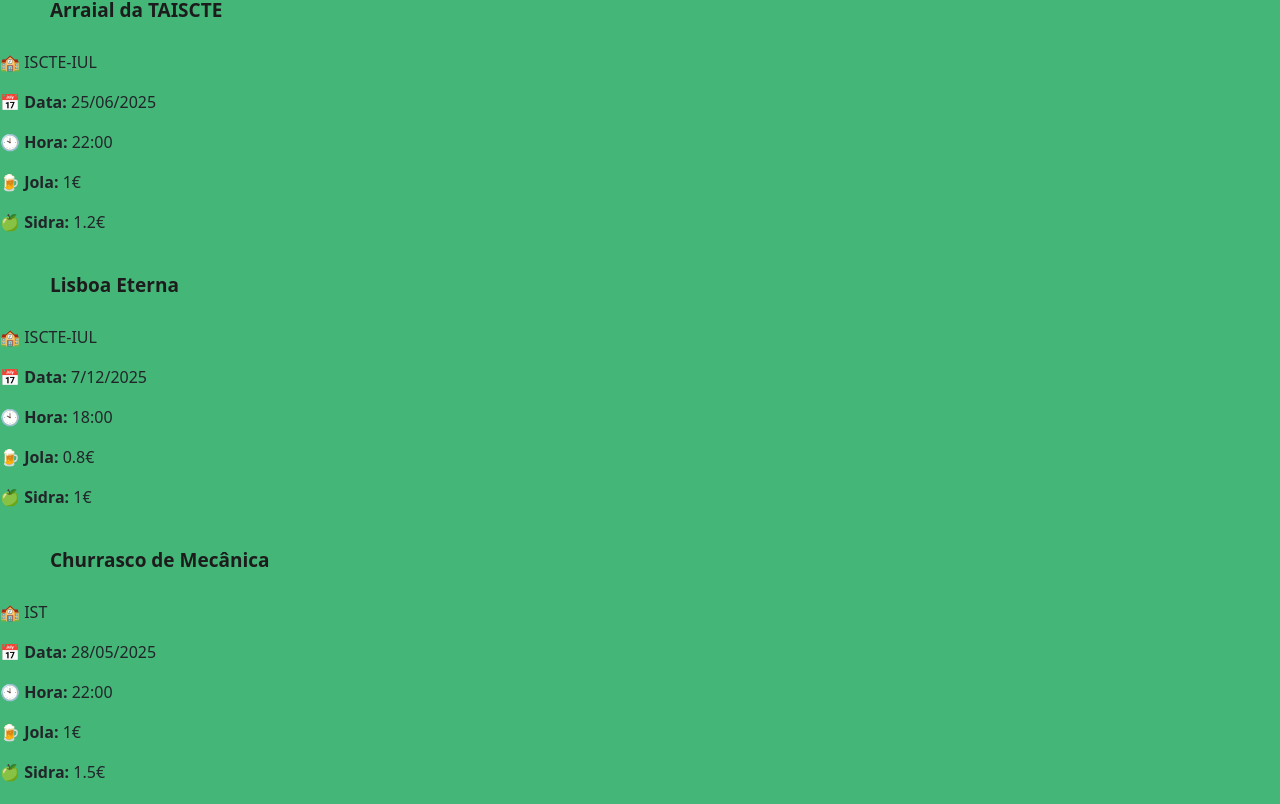
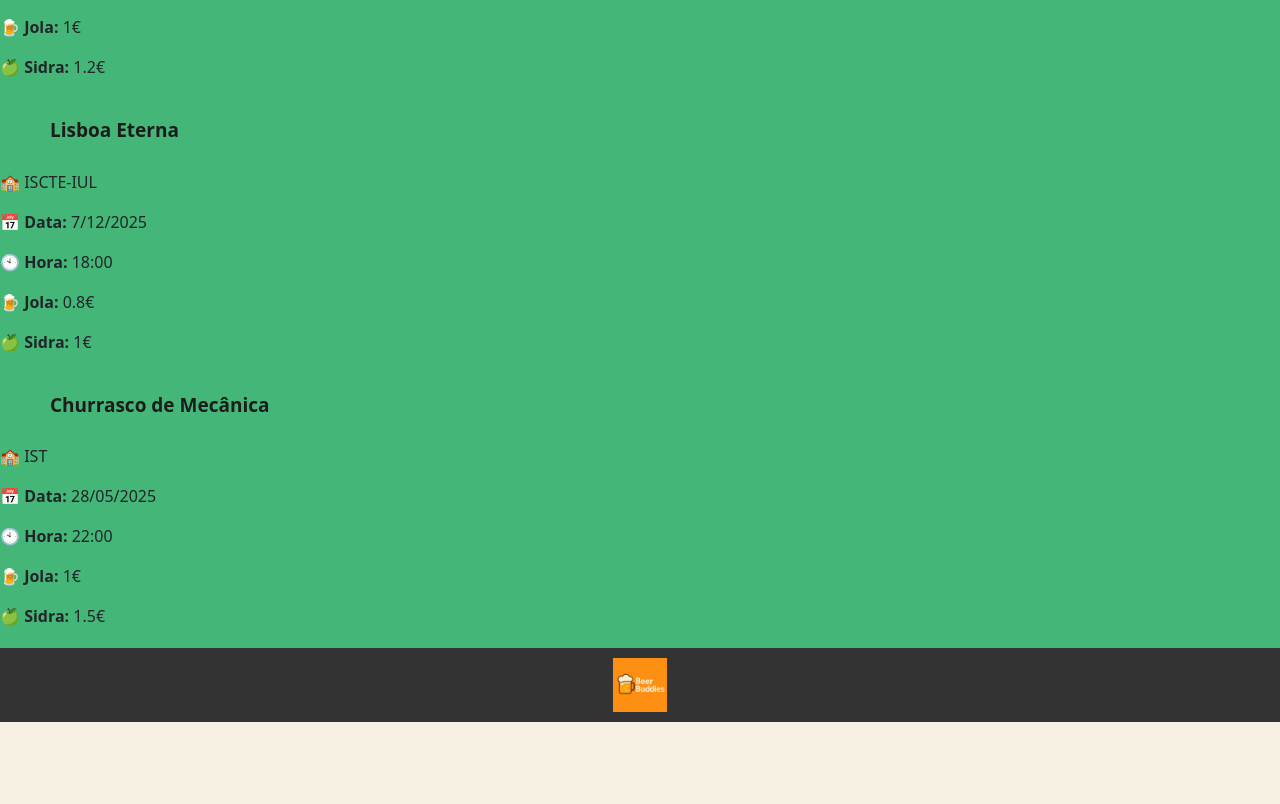
Before and after one commit to Rleite21/DIAM-PROJETO, a React (Create React App) app: page / in a window 1280 px wide. Shown: the part 1696-2500 px from the top of the page. After the commit the page ends 2418 px from the top, so only its background shows below. Built offline with nearby package versions, Linux system fonts and the light colour scheme.

Commit message:
Added Footer

```diff
--- a/src/Pages/Footer.js
+++ b/src/Pages/Footer.js
@@ -1,10 +1,18 @@
 import React from 'react';
+import { Link } from 'react-router-dom';
 import '../cssFiles/Footer.css';
 
-const Footer = ({ email, site, rede_social }) => {
+const Footer = ({ email, site, rede_social, emGrupo }) => {
     return (
         <footer className="footer">
             <div className="footer-content">
+                {!emGrupo ? (
+
+                    <div className="brand display__logo">
+                        <Link to="/" className="nav__link">🍺</Link>
+                    </div>
+
+                ) : (
                     <div className="footer-links">
                         {email && (
                             <a href={`mailto:${email}`} className="footer-link">
@@ -22,6 +30,7 @@
                             </a>
                         )}
                     </div>
+                )}
             </div>
         </footer>
     );
--- a/src/Pages/Grupos.js
+++ b/src/Pages/Grupos.js
@@ -3,8 +3,8 @@
 import Header from '../Header/Header';
 import LogIn from './LogIn.js';
 import gruposData from '../Cards/Grupos.json'
+import Footer from './Footer.js';
 import '../cssFiles/Grupos.css';
-
 
 const Grupos = () => {
   const navigate = useNavigate();
@@ -26,6 +26,7 @@
           </button>
         ))}
       </div>
+      <Footer />
 
     </div>
   );
--- a/src/Pages/Home.js
+++ b/src/Pages/Home.js
@@ -4,15 +4,25 @@
 import Vol_Req from '../Vol_Req/Vol_Req';
 import Cards from '../Cards/Cards';
 import Mapa from './mapa';
+import Footer from './Footer';
 
 const Home = () => {
+  const footerProps = {
+    email: "example@example.com",
+    site: "https://example.com",
+    rede_social: "https://instagram.com/example"
+  };
+
   return (
-    <div className='app-container'>
+    <div className='app-container' style={{ display: 'flex', flexDirection: 'column', minHeight: '100vh' }}>
       <Header />
-      <Mapa />
-      <Calc_Finos />
-      <Vol_Req />
-      <Cards typeId={2} />
+      <div style={{ flex: 1 }}>
+        <Mapa />
+        <Calc_Finos />
+
+        <Cards typeId={2} />
+      </div>
+      <Footer {...footerProps} />
     </div>
   );
 };
--- a/src/cssFiles/Footer.css
+++ b/src/cssFiles/Footer.css
@@ -23,3 +23,10 @@
 .footer-link:hover img {
   transform: scale(1.1);
 }
+
+.brand a {
+	text-align: center;
+	display: block;
+	content: url('../Header/BeerBuddies.png');
+	width: 7.1rem;
+}
```
Lines whose indentation alone changed are shown as unchanged.
